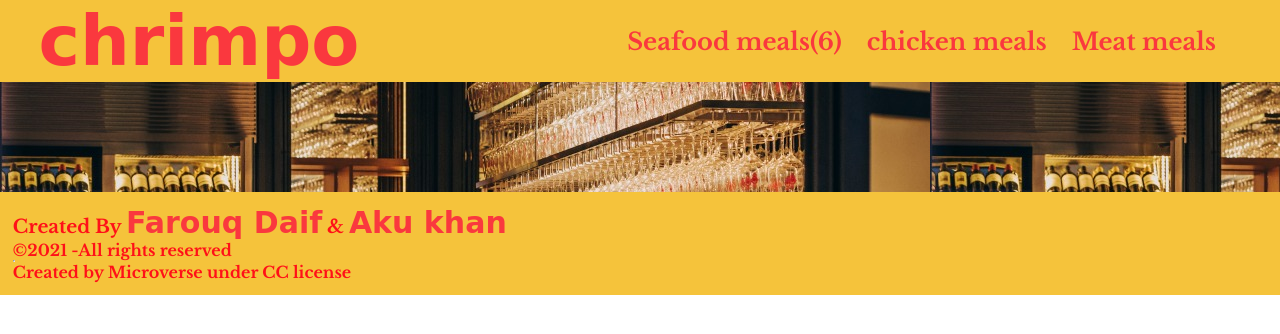
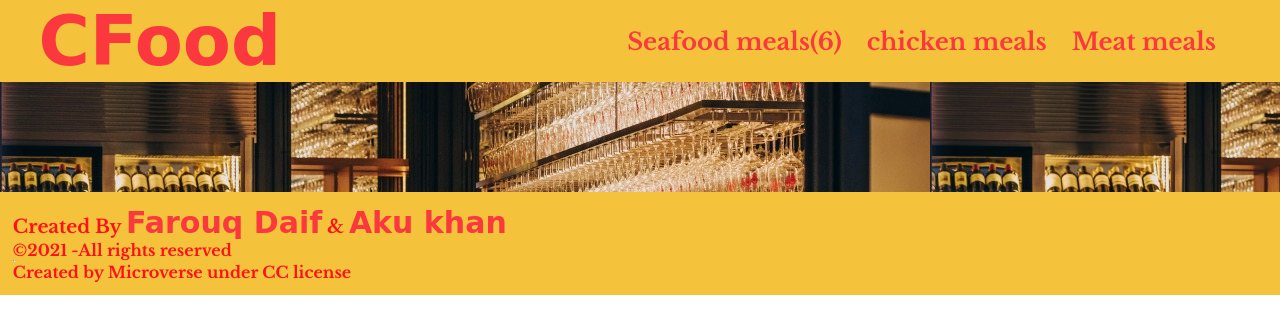
Before and after one commit to aakbarkhan/Cfood, a website built with webpack: page src/index.html in a window 1280 px wide. Built offline with nearby package versions, Linux system fonts and the light colour scheme; no server answers; a web font is replaced by a local one.

Commit message:
Add the name

```diff
--- a/src/index.html
+++ b/src/index.html
@@ -10,12 +10,12 @@
     <link rel="preconnect" href="https://fonts.googleapis.com">
     <link rel="preconnect" href="https://fonts.gstatic.com" crossorigin>
     <link href="https://fonts.googleapis.com/css2?family=Libre+Baskerville:ital,wght@0,400;0,700;1,400&family=Mr+De+Haviland&family=Roboto&display=swap" rel="stylesheet">
-    <title>Chrimpo</title>
+    <title>CFood</title>
 </head>
 <body>
     <header>
         <nav>
-            <div class="logo"> <a href="index.html">chrimpo</a></div>
+            <div class="logo"> <a href="index.html">CFood</a></div>
                 <ul class="nav-list">
                     <li><a id="seafood-meals" href="index.html"> Seafood meals(6)</a></li>
                     <li><a id="chicken-meals" href="#"> chicken meals</a></li>
```
Also changed, not shown: dist/index.html, dist/main.js.
